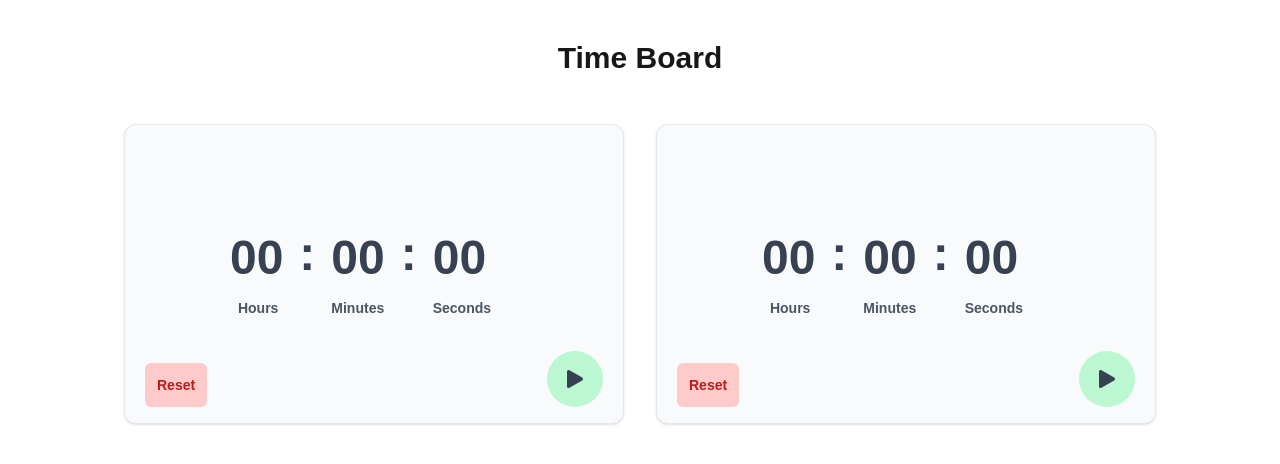
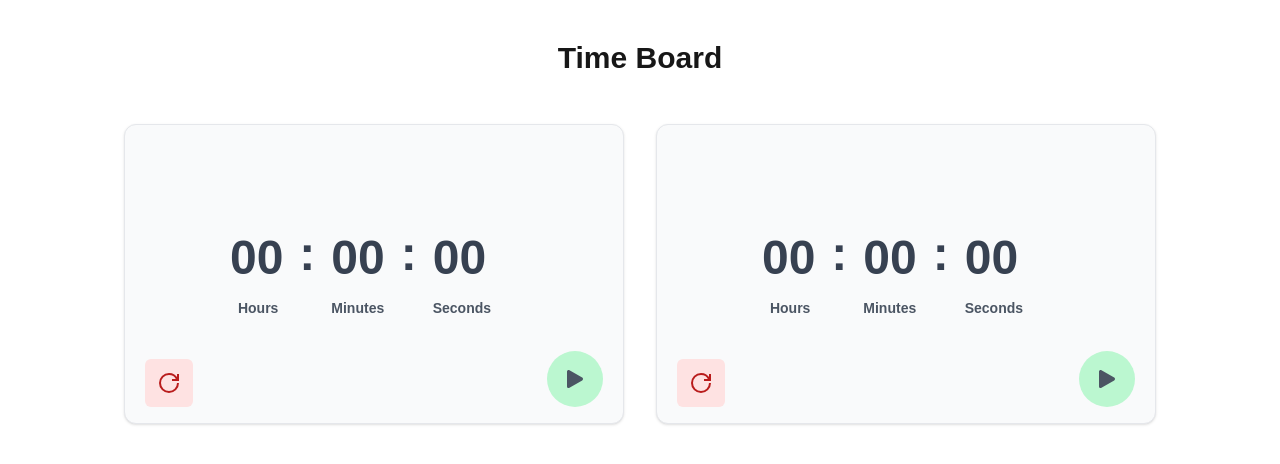
Before and after one commit to tanvir35web/human-pro, a Next.js app: page / in a window 1280 px wide. Shown: the top 464 px of the page. Built offline with nearby package versions, Linux system fonts and the light colour scheme.

Commit message:
reset timer icon added and function refactored

```diff
--- a/app/components/TimerCard/index.tsx
+++ b/app/components/TimerCard/index.tsx
@@ -1,10 +1,17 @@
 "use client";
 import { useState, useEffect } from "react";
 import { BsPauseFill, BsPlayFill } from "react-icons/bs";
+import { GrPowerReset } from "react-icons/gr";
 
 export default function TimerCard(): JSX.Element {
   const [time, setTime] = useState<number>(0);
   const [isRunning, setIsRunning] = useState<boolean>(false);
+
+  const handleTimerReset = () => {
+    setTime(0);
+    localStorage.setItem("timer", "0");
+    setIsRunning(false);
+  };
 
   useEffect(() => {
     if (typeof window !== "undefined") {
@@ -88,19 +95,15 @@ export default function TimerCard(): JSX.Element {
       </div>
       <button
         onClick={() => setIsRunning(!isRunning)}
-        className="p-3 bg-green-200 rounded-full absolute bottom-4 right-5"
+        className="p-3 bg-green-200 rounded-full text-gray-600 absolute bottom-4 right-5"
       >
         {isRunning ? <BsPauseFill size={32} /> : <BsPlayFill size={32} />}
       </button>
       <button
-        onClick={() => {
-          setTime(0);
-          localStorage.setItem("timer", "0");
-          setIsRunning(!isRunning);
-        }}
-        className="p-3 bg-red-200 text-red-700 text-sm rounded-md absolute bottom-4 left-5"
+        onClick={() => handleTimerReset()}
+        className="p-3 bg-red-100 hover:bg-red-200 duration-150 text-red-700 text-sm rounded-md absolute bottom-4 left-5"
       >
-        Reset
+        <GrPowerReset size={24} />
       </button>
     </div>
   );
```
